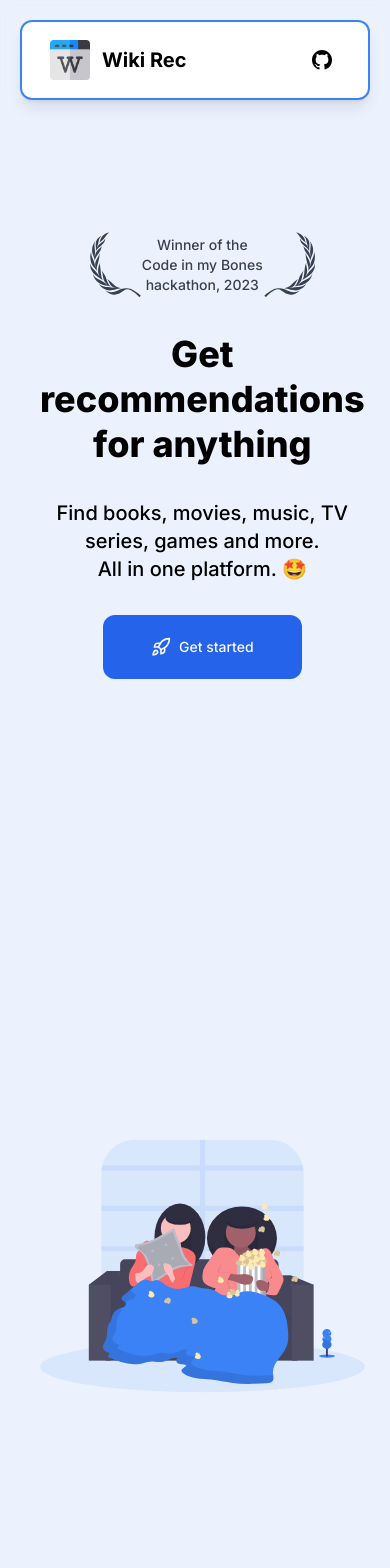
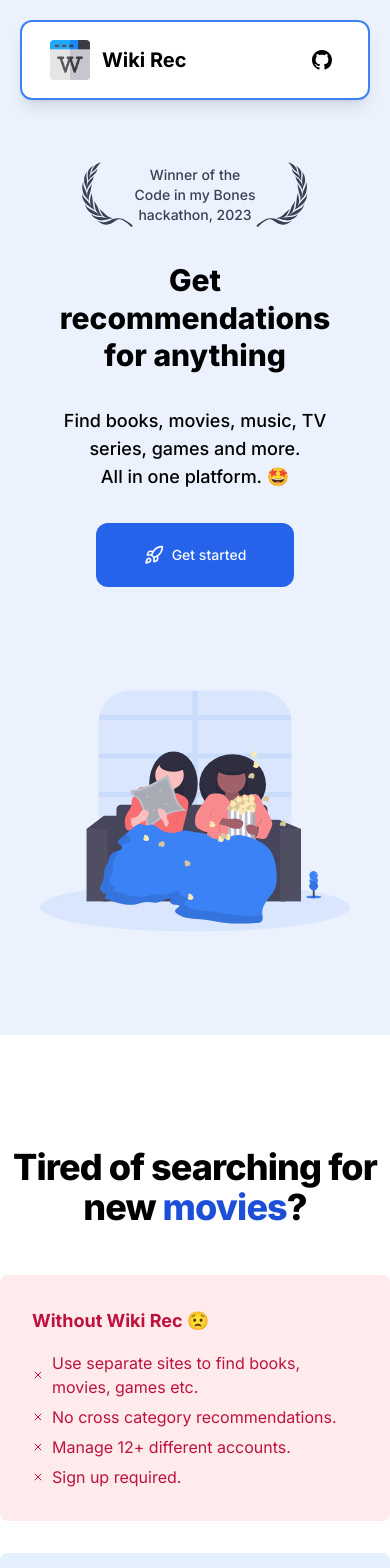
Before and after one commit to kz4killua/wikirec, a Next.js app in the folder frontend/: page / in a window 390 px wide. Shown: the top 1568 px of the page. Built offline with nearby package versions, Linux system fonts and the light colour scheme.

Commit message:
Frontend: Work on hero page responsivity.

```diff
--- a/frontend/src/app/page.tsx
+++ b/frontend/src/app/page.tsx
@@ -30,29 +30,29 @@ export default function Home() {
 
 function Hero() {
   return (
-    <section className="grid grid-rows-2 sm:grid-cols-2 sm:grid-rows-1 bg-blue-500/10">
-      <div className="flex flex-col gap-y-8 pt-40 pb-24 px-10 items-center justify-center min-h-dvh text-black">
+    <section className="flex flex-col sm:grid sm:grid-cols-2 bg-blue-500/10 pt-40 px-10">
+      <div className="flex flex-col gap-y-8 pb-24 items-center justify-center sm:min-h-dvh text-black">
         <HackathonWin />
-        <h1 className="font-extrabold text-4xl text-center leading-tight">
+        <h1 className="font-extrabold text-3xl sm:text-4xl text-center leading-tight">
           Get recommendations <br /> for anything
         </h1>
-        <h2 className="text-center text-xl font-medium">
+        <h2 className="text-center text-lg sm:text-xl font-medium">
           Find books, movies, music, TV series, games and more. <br />
           All in one platform. 🤩
         </h2>
         <div>
-          <Button className="px-12 h-16 rounded-xl">
-            <Rocket className="w-5 h-5 mr-2" />
-            Get started
-          </Button>
+          <Link href={"/app"}>
+            <Button className="px-12 h-16 rounded-xl">
+              <Rocket className="w-5 h-5 mr-2" />
+              Get started
+            </Button>
+          </Link>
         </div>
       </div>
-
-      <div className="relative min-h-40">
+      <div className="relative min-h-64 mb-24">
         <Image
           src={"/hero-image.svg"}
           alt="movie recommendations"
-          className="px-10"
           fill
         />
       </div>
```
